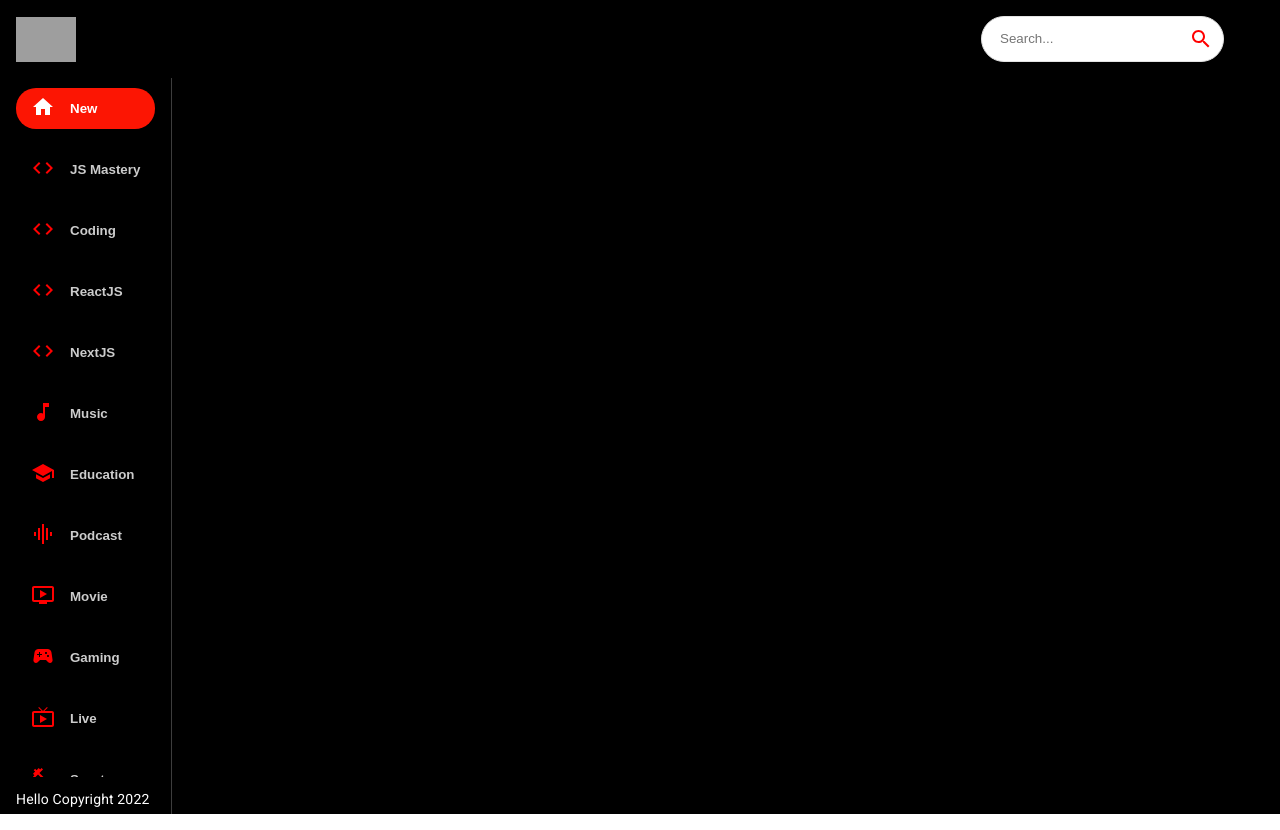
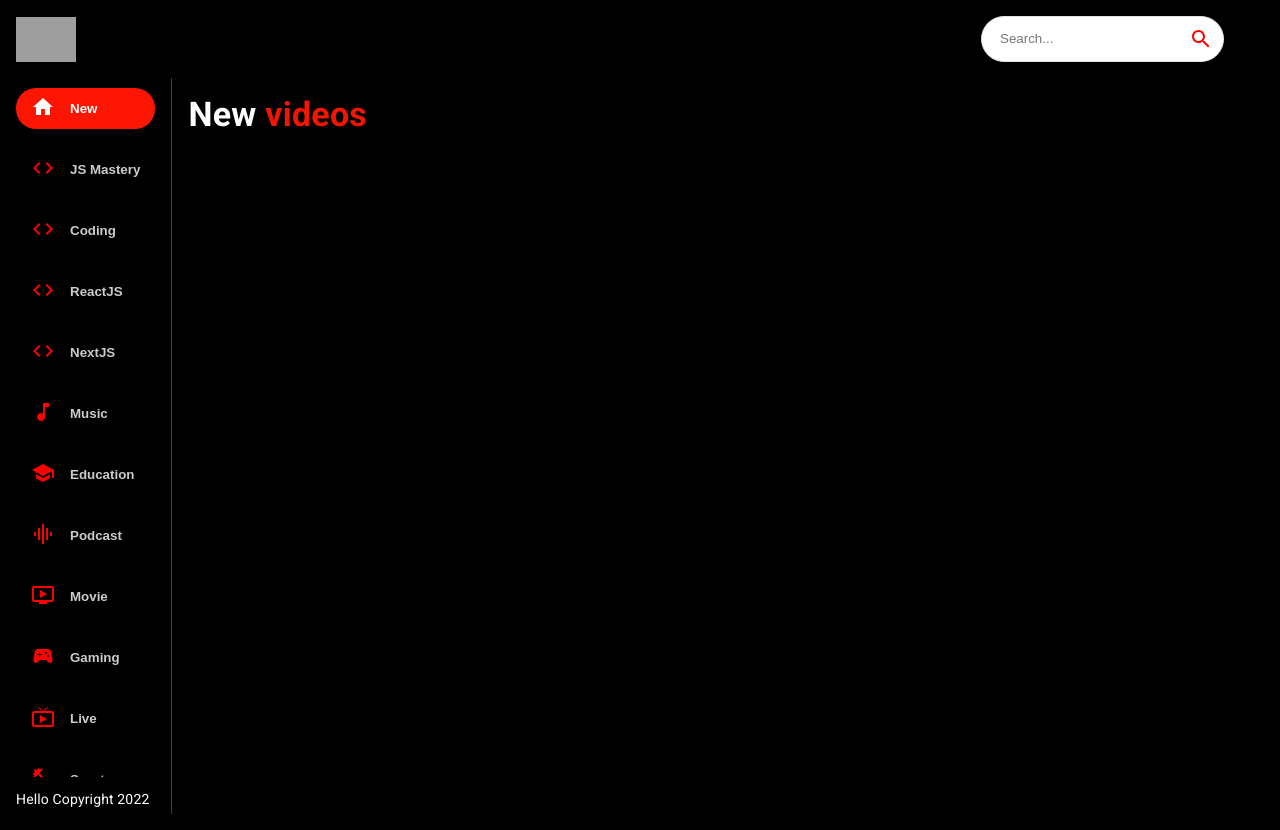
Before and after one commit to Romari014/youtube_clone, a React (Create React App) app: page / in a window 1280 px wide. Built offline with nearby package versions, Linux system fonts and the light colour scheme; grey boxes are pictures that could not be loaded.

Commit message:
Created Video component and add code to Feed component

```diff
--- a/src/components/Feed.jsx
+++ b/src/components/Feed.jsx
@@ -2,7 +2,7 @@
 import { useState, useEffect } from 'react';
 import { Box, Stack, Typography  } from '@mui/material';
 import { borderRight } from '@mui/system';
-import SideBar from './SideBar';
+import {SideBar, Videos} from './';
 
 
 const Feed = () => {
@@ -15,6 +15,14 @@
           Hello Copyright 2022
         </Typography>
       </Box>
+
+      <Box p={2}  sx={{overflow: 'auto', height: '90vh', flex: 2}}>
+        <Typography variant='h4' fontWeight='bold' mb={2} sx={{color: 'white'}}>
+          New<span style={{color: '#F31503'}}> videos</span>
+        </Typography>
+
+        <Videos></Videos>
+      </Box>
     </Stack>
   )
 }
--- /dev/null
+++ b/src/components/Videos.jsx
@@ -0,0 +1,9 @@
+import React from 'react'
+
+const Videos = () => {
+  return (
+    <div>Videos</div>
+  )
+}
+
+export default Videos
--- a/src/components/index.js
+++ b/src/components/index.js
@@ -4,4 +4,5 @@
 export { default as SearchFeed} from './SearchFeed';
 export { default as VideoDetail} from './VideoDetail';
 export { default as SearchBar} from './SearchBar';
-export { default as SideBar} from './SideBar'
+export { default as SideBar} from './SideBar';
+export { default as Videos} from './Videos'
```
